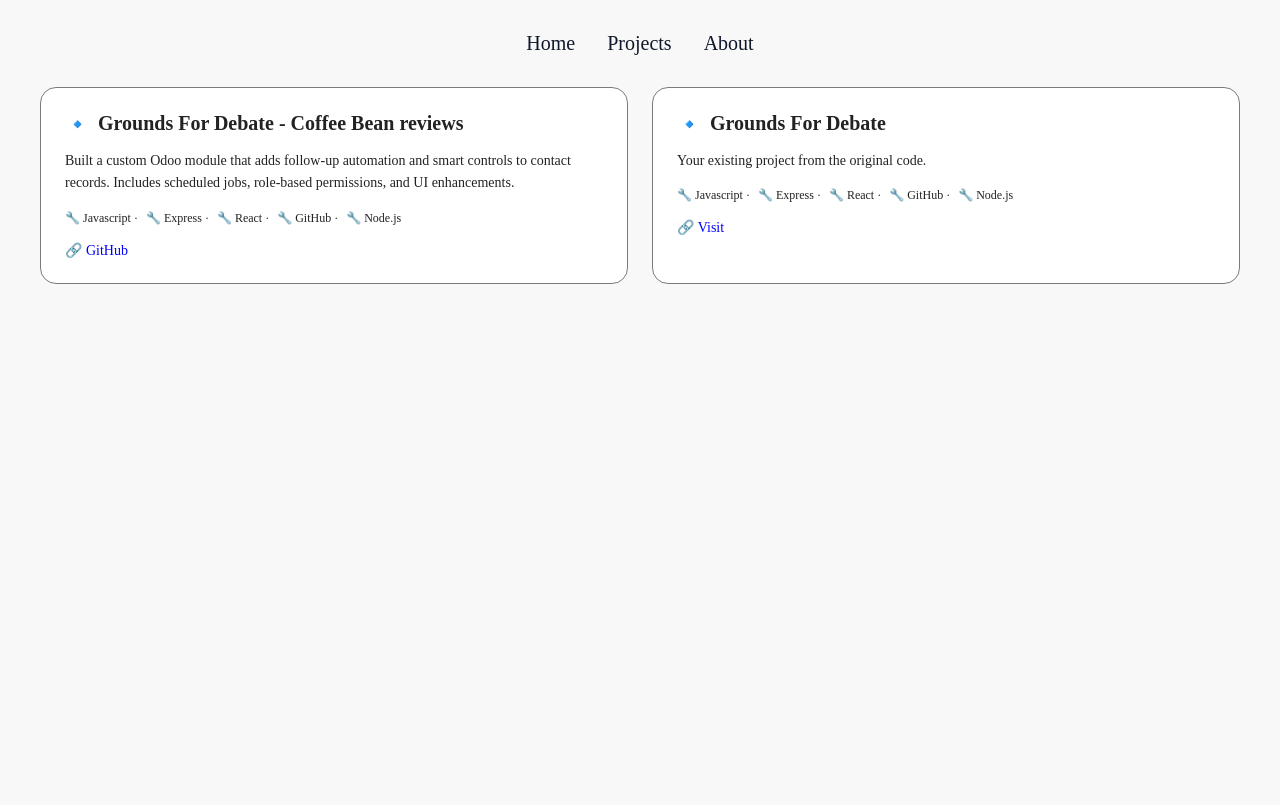
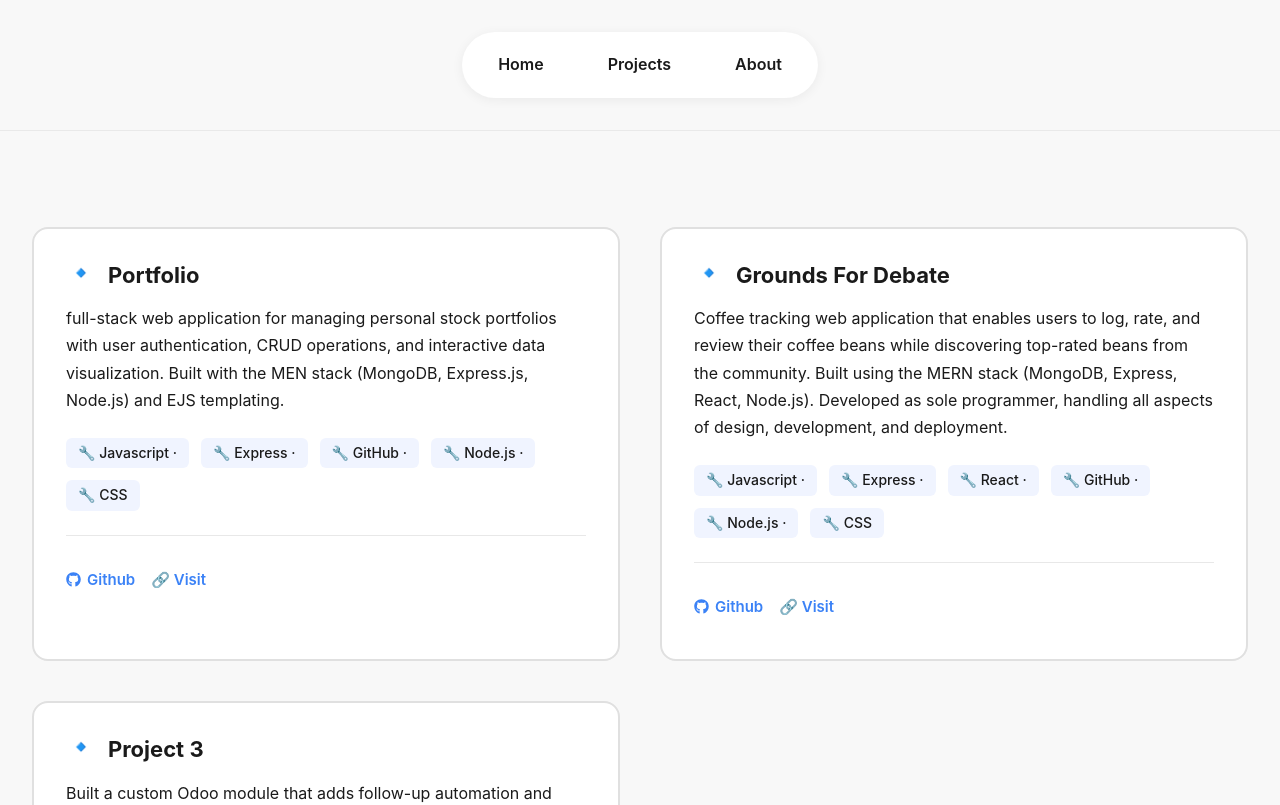
Before and after one commit to Jpangi/portfolio, a React (Vite) app: page /Projects in a window 1280 px wide. Shown: the top 805 px of the page. Built offline with nearby package versions, Linux system fonts and the light colour scheme.

Commit message:
updated styling and added github links to projects

```diff
--- a/package.json
+++ b/package.json
@@ -13,6 +13,7 @@
     "dotenv": "^17.2.3",
     "react": "^19.2.0",
     "react-dom": "^19.2.0",
+    "react-icons": "^5.5.0",
     "react-router": "^7.11.0"
   },
   "devDependencies": {
--- a/src/index.css
+++ b/src/index.css
@@ -1,197 +1,444 @@
 
 
-.home-container{
-  display: flex;
-  align-items: center;     /* vertical centering */
-  justify-content: center; /* horizontal centering */
-  gap: 2rem;
-  min-height: 100vh;
-   background: #f8f8f8;
-  padding: 2rem;
-  color: #222222;
+/* BASE & TYPOGRAPHY  */
+* {
+  box-sizing: border-box;
+  margin: 0;
+  padding: 0;
 }
 
-.home-container h1{
-  font-size: 5em;
-}
-.home-container p{
-  font-size: 2.0em;
+body {
+  font-family: -apple-system, BlinkMacSystemFont, 'Segoe UI', 'Roboto', sans-serif;
+  line-height: 1.6;
+  color: #1a1a1a;
+  background: #f8f8f8;
 }
 
-/*Profile picture*/
-
-.profile-image {
+/* ===================================
+   HOME PAGE
+   ==================================== */
+.home-container {
   display: flex;
-  justify-content: right;
-  width: 30%;
-  height: 75%;
-  object-fit: cover;
-  border-radius: 12%;
-
+  align-items: center;
+  justify-content: center;
+  gap: 4rem;
+  min-height: 100vh;
+  background: linear-gradient(135deg, #f8f8f8 0%, #e8e8e8 100%);
+  padding: 4rem 2rem;
+  color: #1a1a1a;
 }
 
-/* Projects.css */
-body {
-   background: #f8f8f8;
+.home-wrapper {
+  max-width: 600px;
+  animation: fadeInLeft 0.8s ease-out;
 }
 
-/* Main Container */
+.home-wrapper h3 {
+  font-size: 1.5rem;
+  font-weight: 500;
+  color: #666;
+  margin-bottom: 0.5rem;
+  letter-spacing: 0.5px;
+}
+
+.home-container h1 {
+  font-size: 4.5rem;
+  font-weight: 800;
+  margin-bottom: 1.5rem;
+  line-height: 1.1;
+  background: linear-gradient(135deg, #1a1a1a 0%, #4a4a4a 100%);
+  -webkit-background-clip: text;
+  -webkit-text-fill-color: transparent;
+  background-clip: text;
+}
+
+.home-container p {
+  font-size: 1.25rem;
+  line-height: 1.8;
+  color: #444;
+  max-width: 540px;
+}
+
+/* Profile Picture  */
+.profile-image {
+  width: clamp(280px, 30vw, 420px);
+  height: auto;
+  aspect-ratio: 1;
+  object-fit: cover;
+  border-radius: 20px;
+  box-shadow:
+    0 20px 60px rgba(0, 0, 0, 0.15),
+    0 8px 16px rgba(0, 0, 0, 0.1);
+  transition: transform 0.4s ease, box-shadow 0.4s ease;
+  animation: fadeInRight 0.8s ease-out;
+}
+
+.profile-image:hover {
+  transform: translateY(-8px) scale(1.02);
+  box-shadow:
+    0 28px 80px rgba(0, 0, 0, 0.2),
+    0 12px 24px rgba(0, 0, 0, 0.15);
+}
+
+/* Animations  */
+@keyframes fadeInLeft {
+  from {
+    opacity: 0;
+    transform: translateX(-30px);
+  }
+  to {
+    opacity: 1;
+    transform: translateX(0);
+  }
+}
+
+@keyframes fadeInRight {
+  from {
+    opacity: 0;
+    transform: translateX(30px);
+  }
+  to {
+    opacity: 1;
+    transform: translateX(0);
+  }
+}
+
+/* ===================================
+   PROJECTS PAGE
+   ==================================== */
 .projects-container {
   min-height: 100vh;
   background: #f8f8f8;
-  padding: 2rem;
+  padding: 4rem 2rem;
 }
 
-/* Grid Wrapper */
 .projects-wrapper {
   max-width: 1280px;
   margin: 0 auto;
+   animation: fadeInLeft 0.8s ease-out;
 }
 
-/* Projects Grid */
 .projects-grid {
   display: grid;
   grid-template-columns: 1fr;
-  gap: 1.5rem;
+  gap: 2rem;
+  margin-top: 2rem;
 }
 
 @media (min-width: 768px) {
   .projects-grid {
     grid-template-columns: repeat(2, 1fr);
+    gap: 2.5rem;
   }
 }
 
 /* Project Card */
 .project-card {
-  background: #ffff;
-  backdrop-filter: blur(8px);
-  border: 1px solid #7b7b7b;
-  border-radius: 1rem;
-  padding: 1.5rem;
-  transition: all 0.3s ease;
+  background: #ffffff;
+  border: 2px solid #e0e0e0;
+  border-radius: 16px;
+  padding: 2rem;
+  transition: all 0.3s cubic-bezier(0.4, 0, 0.2, 1);
+  position: relative;
+  overflow: hidden;
+}
+
+.project-card::before {
+  content: '';
+  position: absolute;
+  top: 0;
+  left: 0;
+  width: 4px;
+  height: 0;
+  background: linear-gradient(180deg, #7b7b7b 0%, #7b7b7b 100%);
+  transition: height 0.3s ease;
 }
 
 .project-card:hover {
   cursor: pointer;
-  border: 2px solid #222222;
-  box-shadow: 0 10px 40px rgba(59, 130, 246, 0.1);
+  border-color: #7b7b7b;
+  box-shadow:
+    0 12px 40px #aeadad,
+    0 4px 12px #7b7b7b;
+  transform: translateY(-4px);
+}
+
+.project-card:hover::before {
+  height: 100%;
 }
 
 /* Project Header */
 .project-header {
   display: flex;
   align-items: flex-start;
-  gap: 0.5rem;
-  margin-bottom: 0.75rem;
+  gap: 0.75rem;
+  margin-bottom: 1rem;
 }
 
 .project-icon {
-  color: #60a5fa;
-  font-size: 1.25rem;
+  color: #3b82f6;
+  font-size: 1.5rem;
+  line-height: 1;
+  flex-shrink: 0;
 }
 
 .project-title {
-  font-size: 1.25rem;
-  font-weight: 600;
-  color: #222222;
+  font-size: 1.375rem;
+  font-weight: 700;
+  color: #1a1a1a;
   flex: 1;
   margin: 0;
+  line-height: 1.3;
 }
 
-/* Project Description */
+/* Project Description  */
 .project-description {
-  color: #222222;
-  font-size: 0.875rem;
-  margin-bottom: 1rem;
-  line-height: 1.6;
+  color: #1a1a1a;
+  font-size: 1rem;
+  margin-bottom: 1.5rem;
+  line-height: 1.7;
 }
 
-/* Tech Stack */
+/* Tech Stack*/
 .project-tech {
   display: flex;
   flex-wrap: wrap;
-  gap: 0.5rem;
-  margin-bottom: 1rem;
+  gap: 0.75rem;
+  margin-bottom: 1.5rem;
+  padding-bottom: 1.5rem;
+  border-bottom: 1px solid #e8e8e8;
 }
 
 .tech-item {
-  color: #222222;
-  font-size: 0.75rem;
+  color: #1a1a1a;
+  font-size: 0.875rem;
+  font-weight: 500;
+  padding: 0.25rem 0.75rem;
+  background: #f0f4ff;
+  border-radius: 6px;
+  transition: all 0.2s ease;
+}
+
+.tech-item:hover {
+  background: #e0ebff;
+  transform: translateY(-2px);
 }
 
 /* Project Footer */
 .project-footer {
   display: flex;
   align-items: center;
-  gap: 0.75rem;
-  font-size: 0.875rem;
+  gap: 1rem;
+  font-size: 0.9375rem;
+}
+
+.project-link {
+  display: inline-flex;
+  align-items: center;
+  gap: 0.375rem;
+  color: #3b82f6;
+  text-decoration: none;
+  font-weight: 600;
+  transition: all 0.2s ease;
+  padding: 0.5rem 0;
+}
+
+.project-link:hover {
+  color: #1d4ed8;
+  gap: 0.625rem;
+}
+.project-github {
+  display: inline-flex;
+  align-items: center;
+  gap: 0.375rem;
+  color: #3b82f6;
+  text-decoration: none;
+  font-weight: 600;
+  transition: all 0.2s ease;
+  padding: 0.5rem 0;
+}
+.project-github:hover {
+  color: #1d4ed8;
+  gap: 0.625rem;
+}
+
+.icon-sm {
+  width: 16px;
+  height: 16px;
+  transition: transform 0.2s ease;
+}
+
+.project-link:hover .icon-sm {
+  transform: translateX(2px);
+}
+
+/* ===================================
+   ABOUT PAGE
+   ==================================== */
+.about-container {
+  min-height: 100vh;
+  background: #f8f8f8;
+  padding: 4rem 2rem;
+  color: #1a1a1a;
+  max-width: 1100px;
+  margin: 0 auto;
+   animation: fadeInLeft 0.8s ease-out;
+}
+
+.about-container h1 {
+  font-size: 3.5rem;
+  font-weight: 800;
+  margin-bottom: 2rem;
+  background: linear-gradient(135deg, #1a1a1a 0%, #4a4a4a 100%);
+  -webkit-background-clip: text;
+  -webkit-text-fill-color: transparent;
+  background-clip: text;
+  line-height: 1.2;
+}
+
+.about-container p {
+  font-size: 1.125rem;
+  line-height: 1.9;
+  color: #1a1a1a;
+  max-width: 800px;
+  margin-bottom: 2rem;
+}
+
+.skills-section {
+  padding: 3rem 1rem;
+  display: flex;
+  flex-direction: column;
+  align-items: center;
+}
+
+.skills-title {
+
+  font-size: 2rem;
+  margin-bottom: 2rem;
+}
+
+.skills-container {
+  display: grid;
+  grid-template-columns: repeat(auto-fit, minmax(120px, 1fr));
+  gap: 1.5rem;
+  max-width: 600px;
+  width: 100%;
+}
+
+.skill-badge {
+  aspect-ratio: 1 / 1;
+  background: #dce0d9;
+  color: #1a1a1a;
+  border-radius: 10%;
+  display: flex;
+  align-items: center;
+  justify-content: center;
+  font-weight: 600;
+  text-align: center;
+  padding: 2rem;
+  transition: transform 0.2s ease, background 0.2s ease;
+}
+
+.skill-badge:hover {
+  transform: translateY(-5px);
+  background: #7b7b7b; /* blue accent */
 }
 
 
-
-.project-link {
-  display: flex;
-  align-items: center;
-  gap: 0.25rem;
-  color: blue;
-  text-decoration: none;
-  transition: color 0.3s ease;
-}
-
-.project-link:hover {
-  color: lightskyblue;
-}
-
-/* Icon sizes */
-.icon-sm {
-  width: 14px;
-  height: 14px;
-}
-
-.about-container {
-  min-height: 100vh;
- background: #f8f8f8;
-  padding: 2rem;
-  color: #222222;
-}
-
-
-
-/* Navbar container */
+/* ===================================
+   NAVBAR
+   ==================================== */
 nav {
   display: flex;
   justify-content: center;
-  margin-top: 2rem;
+  padding: 2rem 0;
+  background: rgba(248, 248, 248, 0.95);
+  backdrop-filter: blur(10px);
+  position: sticky;
+  top: 0;
+  z-index: 1000;
+  border-bottom: 1px solid rgba(0, 0, 0, 0.06);
 }
 
-/* List wrapper */
 nav li {
   list-style: none;
   display: flex;
-  gap: 2rem;
+  gap: 0.5rem;
   padding: 0;
   margin: 0;
-  width: auto;
-  border-radius: 12px;
+  background: #ffffff;
+  border-radius: 50px;
+  padding: 0.5rem;
+  box-shadow: 0 2px 12px rgba(0, 0, 0, 0.06);
 }
 
-/* Link buttons */
 nav a {
-  font-size: 1.25em;
+  font-size: 1rem;
   text-decoration: none;
-  border-radius: 999px;
-  font-weight: 500;
-  color: #0f172a;
-  transition: background-color 0.2s ease, transform 0.2s ease, box-shadow 0.2s ease;
+  padding: 0.75rem 1.75rem;
+  border-radius: 50px;
+  font-weight: 600;
+  color: #1a1a1a;
+  transition: all 0.25s cubic-bezier(0.4, 0, 0.2, 1);
+  position: relative;
 }
 
-/* Hover effect */
-nav a:hover {
- text-decoration: underline;
+nav a::after {
+  content: '';
+  position: absolute;
+  bottom: 0.5rem;
+  left: 50%;
+  transform: translateX(-50%) scaleX(0);
+  width: 70%;
+  height: 2px;
+  background: #7b7b7b;
+  transition: transform 0.3s ease;
 }
 
-/* Active / current page (optional) */
+nav a:hover {
+  color: #1a1a1a;
+  background: #f8f8f8;
+}
+
+nav a:hover::after {
+  transform: translateX(-50%) scaleX(1);
+}
+
 nav a.active {
-  background-color: #6366f1;
+  background: linear-gradient(135deg, #3b82f6 0%, #2563eb 100%);
   color: white;
+  box-shadow: 0 4px 12px rgba(59, 130, 246, 0.3);
 }
+
+/* ===================================
+   RESPONSIVE
+   ==================================== */
+@media (max-width: 768px) {
+  .home-container {
+    flex-direction: column;
+    gap: 3rem;
+    padding: 3rem 1.5rem;
+  }
+
+  .home-container h1 {
+    font-size: 3rem;
+  }
+
+  .profile-image {
+    width: 80%;
+    max-width: 320px;
+  }
+
+  .about-container h1 {
+    font-size: 2.5rem;
+  }
+
+  nav li {
+    gap: 0.25rem;
+  }
+
+  nav a {
+    padding: 0.625rem 1.25rem;
+    font-size: 0.9375rem;
+  }
+}
--- a/src/pages/About.jsx
+++ b/src/pages/About.jsx
@@ -1,5 +1,5 @@
 
-
+import Skills from "../components/skills/Skills";
 
 function About() {
   return (
@@ -16,7 +16,7 @@ function About() {
       </p>
       {/* my stack component */}
       {/* experience component */}
-      {/* skills component */}
+      <Skills/>
       </div>
     </>
   );
--- a/src/pages/Projects.jsx
+++ b/src/pages/Projects.jsx
@@ -1,20 +1,32 @@
-import React from 'react';
+import React from "react";
+import { FaGithub } from "react-icons/fa6";
 
 function Projects() {
-
   const projectsData = [
     {
-      title: "Grounds For Debate - Coffee Bean reviews",
-      description: "Built a custom Odoo module that adds follow-up automation and smart controls to contact records. Includes scheduled jobs, role-based permissions, and UI enhancements.",
-      tech: ["Javascript", "Express", "React", "GitHub", "Node.js"],
-      link: "GitHub",
+      title: "Portfolio",
+      description:
+        "full-stack web application for managing personal stock portfolios with user authentication, CRUD operations, and interactive data visualization. Built with the MEN stack (MongoDB, Express.js, Node.js) and EJS templating.",
+      tech: ["Javascript", "Express", "GitHub", "Node.js", "CSS"],
+      link: "https://grounds-for-debate.onrender.com/",
+      github: "https://github.com/Jpangi/men-stack-stock-portfolio-app",
     },
     {
       title: "Grounds For Debate",
-      description: "Your existing project from the original code.",
-      tech: ["Javascript", "Express", "React", "GitHub", "Node.js"],
+      description:
+        "Coffee tracking web application that enables users to log, rate, and review their coffee beans while discovering top-rated beans from the community. Built using the MERN stack (MongoDB, Express, React, Node.js). Developed as sole programmer, handling all aspects of design, development, and deployment.",
+      tech: ["Javascript", "Express", "React", "GitHub", "Node.js", "CSS"],
       link: "https://grounds-for-debate.onrender.com/",
-    }
+      github: "https://github.com/Jpangi/grounds-for-debate",
+    },
+    {
+      title: "Project 3",
+      description:
+        "Built a custom Odoo module that adds follow-up automation and smart controls to contact records. Includes scheduled jobs, role-based permissions, and UI enhancements.",
+      tech: ["Python", "Express", "React", "GitHub", "Node.js", "CSS"],
+      link: "Visit",
+      github: "https://github.com/Jpangi/grounds-for-debate",
+    },
   ];
 
   return (
@@ -25,28 +37,30 @@ function Projects() {
             <div key={index} className="project-card">
               <div className="project-header">
                 <span className="project-icon">🔹</span>
-                <h2 className="project-title">
-                  {project.title}
-                </h2>
+                <h2 className="project-title">{project.title}</h2>
               </div>
 
-              <p className="project-description">
-                {project.description}
-              </p>
+              <p className="project-description">{project.description}</p>
 
               <div className="project-tech">
                 {project.tech.map((tech, techIndex) => (
                   <span key={techIndex} className="tech-item">
-                    🔧 {tech} {techIndex < project.tech.length - 1 ? '·' : ''}
+                    🔧 {tech} {techIndex < project.tech.length - 1 ? "·" : ""}
                   </span>
                 ))}
               </div>
 
               <div className="project-footer">
-                {project.isPrivate && (
-                  <span className="project-private">
-                    🔒 Private
-                  </span>
+                {project.github && (
+
+                  <a
+                    href={project.github}
+                    className="project-github"
+                    target="_blank"
+                    rel="noopener noreferrer"
+                  >
+                    <FaGithub /> {project.github.includes("http") ? "Github" : project.github}
+                  </a>
                 )}
                 {project.link && (
                   <a
@@ -55,8 +69,9 @@ function Projects() {
                     target="_blank"
                     rel="noopener noreferrer"
                   >
-                    🔗 {project.link.includes('http') ? 'Visit' : project.link}
+                    🔗 {project.link.includes("http") ? "Visit" : project.link}
                   </a>
+
                 )}
               </div>
             </div>
```
Also changed, not shown: src/components/skills/Skills.jsx (added, +29 -0 lines), 1 other file (tests, documents, lock files or other folders).
